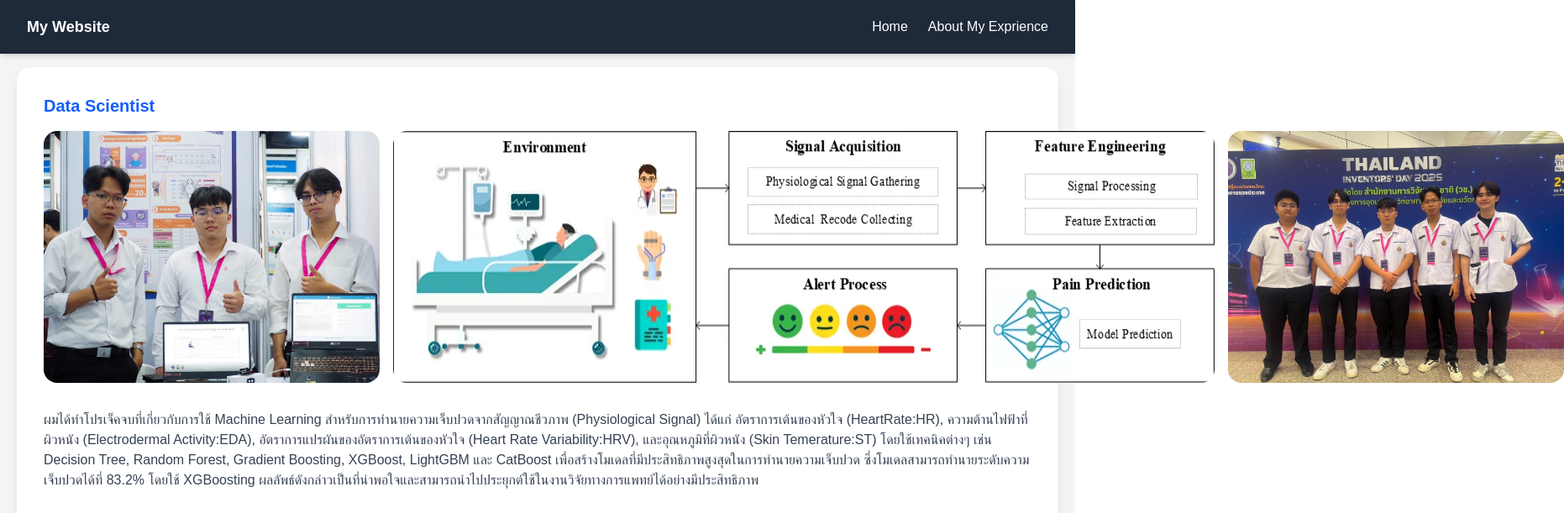
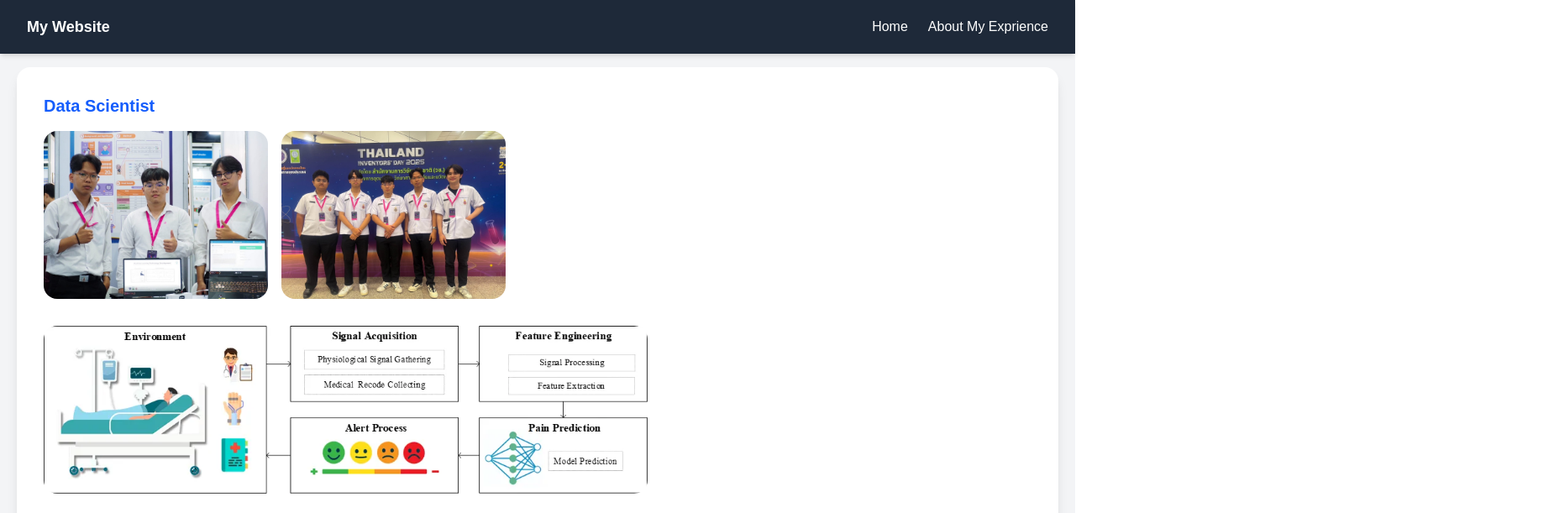
Before and after one commit to Datchthana1/MyResumeWebApplication, a Next.js app: page /Exprience in a window 1280 px wide. Shown: the top 611 px of the page at 84% size, 1862 px wide, since content can reach past the window. Built offline with nearby package versions, Linux system fonts and the light colour scheme.

Commit message:
GoodNight

```diff
--- a/app/Exprience/page.jsx
+++ b/app/Exprience/page.jsx
@@ -26,7 +26,7 @@
         Medium:
           "https://medium.com/@kaiza941/%E0%B8%AD%E0%B8%B8%E0%B8%9B%E0%B8%81%E0%B8%A3%E0%B8%93%E0%B9%8C%E0%B8%A7%E0%B8%B1%E0%B8%94%E0%B8%84%E0%B8%A7%E0%B8%B2%E0%B8%A1%E0%B9%80%E0%B8%88%E0%B9%87%E0%B8%9A%E0%B8%9B%E0%B8%A7%E0%B8%94-728d043f6af1",
       },
-      picture: [VibeInContest, ProcedureOfDemostration, CompetitionContest],
+      picture: [VibeInContest, CompetitionContest, ProcedureOfDemostration],
     },
     "Data Engineer": {
       description:
@@ -49,12 +49,12 @@
 
           {/* รูปภาพ */}
           {details.picture && (
-            <div className="flex flex-col md:flex-row gap-4">
+            <div className="flex flex-wrap md:flex-row gap-4">
               {details.picture.map((pic, index) => (
                 <Image
                   key={index}
                   src={pic}
-                  height={300}
+                  height={200}
                   className="rounded-2xl mb-4"
                   alt={`picture-${index}`}
                 />
```
